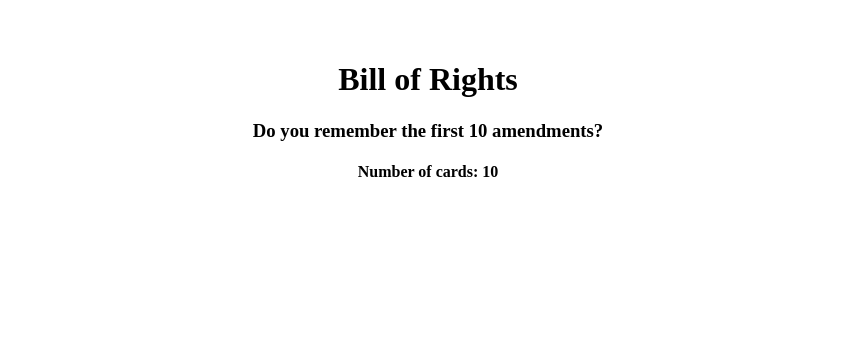
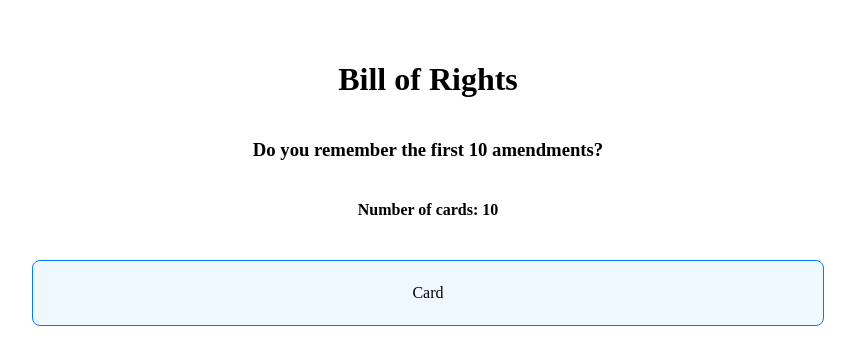
Before and after one commit to Llynoirx/basic-flashcards, a React (Vite) app: page / in a window 1280 px wide. Shown: the top 364 px of the page, without its empty margins (212-1067 px from the left). Built offline with nearby package versions, Linux system fonts and the light colour scheme.

Commit message:
add card

```diff
--- a/src/App.css
+++ b/src/App.css
@@ -5,22 +5,23 @@
   text-align: center;
 }
 
-.card{
-  margin-top: 50px;
+.App {
   display: flex;
+  flex-direction: column;
+  align-items: center;
 }
 
-.button{
-  border-radius: 8px;
-  border: 1px solid transparent;
-  padding-top: 0.3em;
-  padding-bottom: 0.3em;
-  padding-left: 1em;
-  padding-right: 1em;
-  font-weight: 500;
-  font-family: inherit;
-  background-color: #1a1a1a;
-  color: rgba(255, 255, 255, 0.87);
-  cursor: pointer;
-  margin-top: 10px;
+.card-container {
+  display: flex;
+  justify-content: center;
+  align-items: center;
+  height: 100vh; /* Full viewport height to center vertically */
 }
+
+.card {
+  border: 1px solid rgba(153, 153, 153, 0.497);
+  padding: 20px;
+  width: 750px;
+  line-height: 1.5;
+  text-align: center;
+}
--- a/src/App.jsx
+++ b/src/App.jsx
@@ -16,11 +16,31 @@
     {Q: "Amendment 10", A: "Federal Govt only has powers through Constitution; all other powers for the states"},
   ]
 
+  const [currCard, setCurrCard] = useState(0);
+  const [showAnswer, setShowAnswer] = useState(false);
+
+  const showCard = () => {
+    const cardIdx = Math.floor(Math.random() * cards.length);
+    setCurrCard(cardIdx);
+    setShowAnswer(false);
+  }
+
+  const toggleAnswer = () => {
+    setCurrCard(prevState => !prevState);
+  }
+
+  const { Q, A } = cardPairs[currCard];
+
+
   return (
     <div className="App">
       <h1>Bill of Rights</h1>
       <h3>Do you remember the first 10 amendments?</h3>
       <h4>Number of cards: 10</h4>
+
+      <div className="card">
+        Card
+      </div>
     </div>
   )
 }
```
